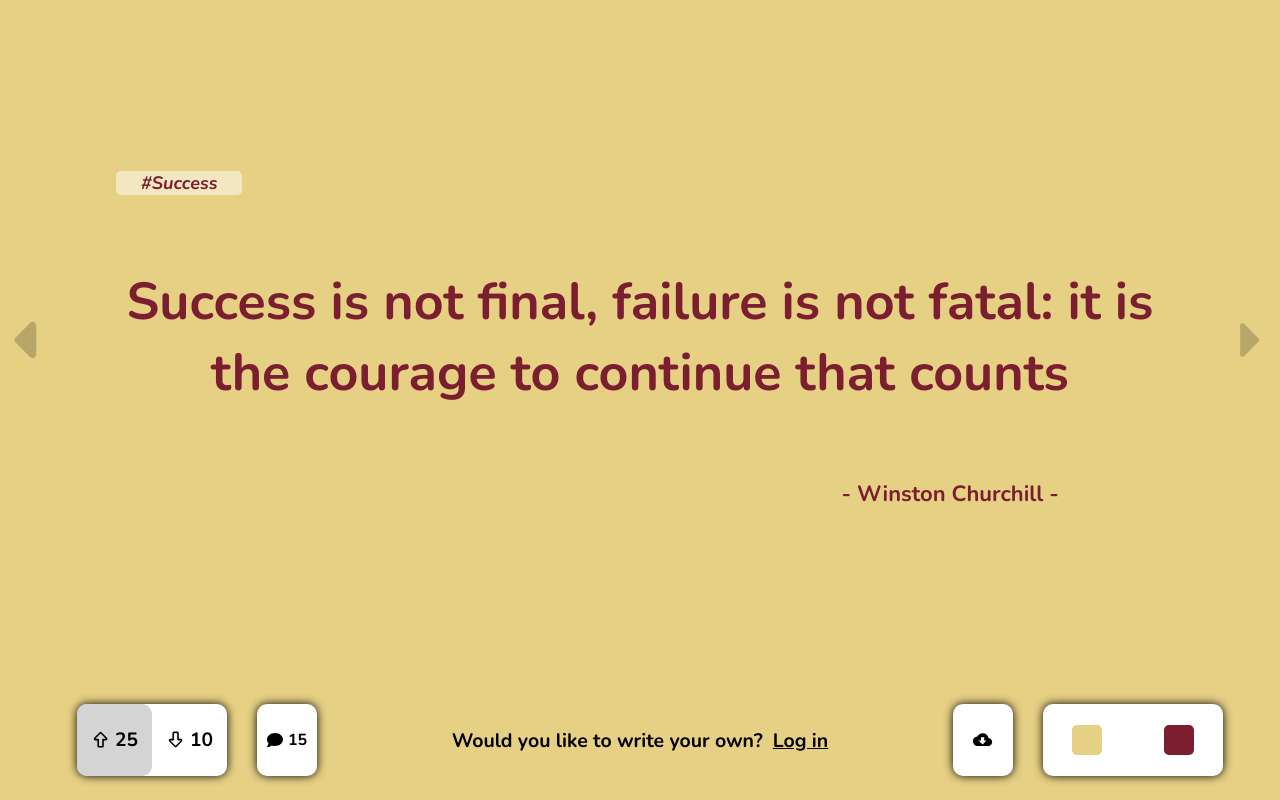
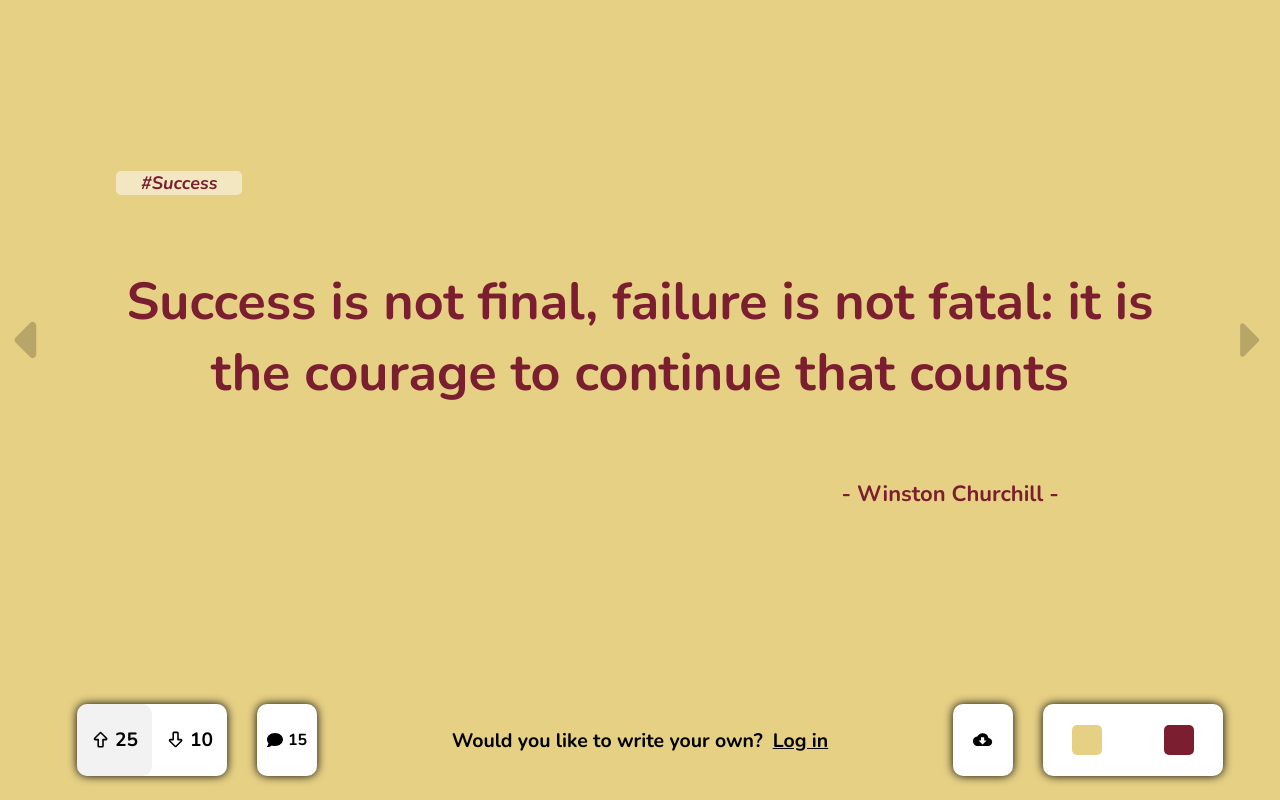
Before and after one commit to MirominaS/quote-web, a React (Vite) app: page / in a window 1280 px wide. In both pictures the pointer is over the element "25". Built offline with nearby package versions, Linux system fonts and the light colour scheme.

Commit message:
background color changed to hover

```diff
--- a/src/components/vote/Vote.css
+++ b/src/components/vote/Vote.css
@@ -19,9 +19,9 @@
         justify-content: center;
         gap: 5px;
         align-items: center;
-         border-radius: 10px;
+        border-radius: 10px;
     }
     .vote-upvote:hover,.vote-downvote:hover{
-        background-color: rgb(212, 212, 212);
+        background-color: rgb(212, 212, 212,0.3);
     }
  }
```
